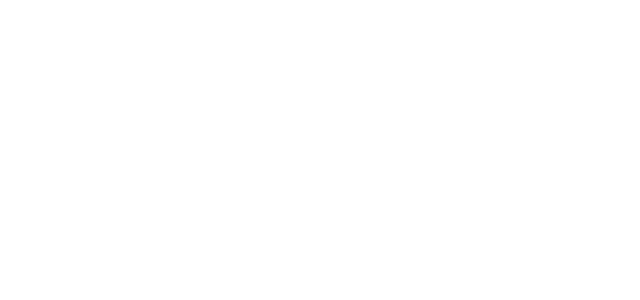
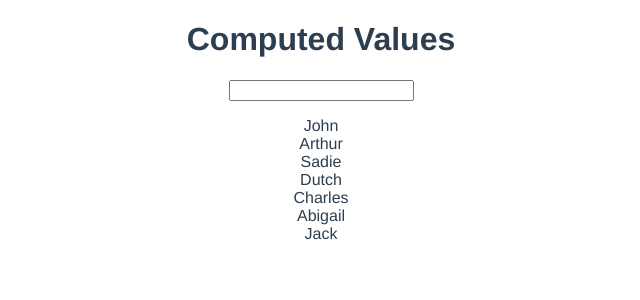
Before and after one commit to ort01/composition-api-blog, a Vue app: page /computed in a window 1280 px wide. Before the commit this address had no page. Shown: the top 300 px of the page, without its empty margins (319-959 px from the left). Built offline with nearby package versions, Linux system fonts and the light colour scheme.

Commit message:
computed in composition API

```diff
--- a/src/router/index.js
+++ b/src/router/index.js
@@ -1,6 +1,8 @@
 import { createRouter, createWebHistory } from 'vue-router'
 import HomeView from '../views/HomeView.vue'
 import RefsVSReactive from '../views/RefsVSReactive.vue'
+import Refs from '../views/Refs.vue'
+import ComputedValues from '../views/ComputedValues.vue'
 
 const routes = [
   {
@@ -9,10 +11,21 @@
     component: HomeView
   },
   {
+    path: '/refs',
+    name: 'Refs',
+    component: Refs
+  },
+  {
     path: '/rvsr',
     name: 'RefsVSReactive',
     component: RefsVSReactive
+  },
+  {
+    path: '/computed',
+    name: 'ComputedValues',
+    component: ComputedValues
   }
+
 ]
 
 const router = createRouter({
--- /dev/null
+++ b/src/views/ComputedValues.vue
@@ -0,0 +1,39 @@
+<template>
+  <h1>Computed Values</h1>
+  <input type="text" v-model="search" />
+  <p>{{ search }}</p>
+  <div v-for="name in matchingNames" :key="name">
+    {{ name }}
+  </div>
+</template>
+
+<script>
+import { ref, computed } from "@vue/reactivity";
+
+export default {
+  name: "ComputedValues",
+  setup() {
+    const search = ref("");
+
+    const names = ref([
+      "John",
+      "Arthur",
+      "Sadie",
+      "Dutch",
+      "Charles",
+      "Abigail",
+      "Jack",
+    ]);
+
+    const matchingNames = computed(() => {
+      return names.value.filter((name) => name.includes(search.value));
+    });
+
+    return { names, search, matchingNames };
+  },
+};
+</script>
+
+<!-- Add "scoped" attribute to limit CSS to this component only -->
+<style scoped>
+</style>
--- /dev/null
+++ b/src/views/Refs.vue
@@ -0,0 +1,44 @@
+<template>
+  <div class="refs">hello</div>
+  <p>My name is {{ name }} and my age is {{ age }}</p>
+  <!-- We don't say name.value here, just name (it automatically shows the value of ref). -->
+  <button ref="buttonRef" @click="handleClick">Click me</button>
+  <button @click="reactivRefs">Reactivity refs</button>
+  <input type="text" v-model="name" />
+</template>
+
+  <script>
+// We import the parts from vue that we need to use like refs.
+import { ref } from "@vue/reactivity"; // this is generally the way that we work with the composition API.
+
+export default {
+  name: "Refs",
+
+  setup() {
+    const name = ref("John");
+    const age = ref(30);
+
+    const buttonRef = ref(null); //null is initial value; Getting the DOM element through ref="buttonRef" -> buttonRef= ref(initial value)
+
+    const handleClick = () => {
+      console.log(buttonRef.value); //<button>Click me</button>
+      buttonRef.value.classList.add("active"); //<button class="active">Click me</button>
+      buttonRef.value.textContent = "Changed textConent"; //<button>Changed textConent</button>
+    };
+    const reactivRefs = () => {
+      // We only use the value property inside the setup function itself because the variable = ref, not VALUE, in the template it automatically uses the value when we use the name of the variable.
+      name.value = "Frank";
+      age.value = 55;
+    };
+
+    return { name, age, handleClick, buttonRef, reactivRefs };
+  },
+};
+</script>
+
+
+  <style>
+.active {
+  background: rgb(55, 163, 196);
+}
+</style>
```
